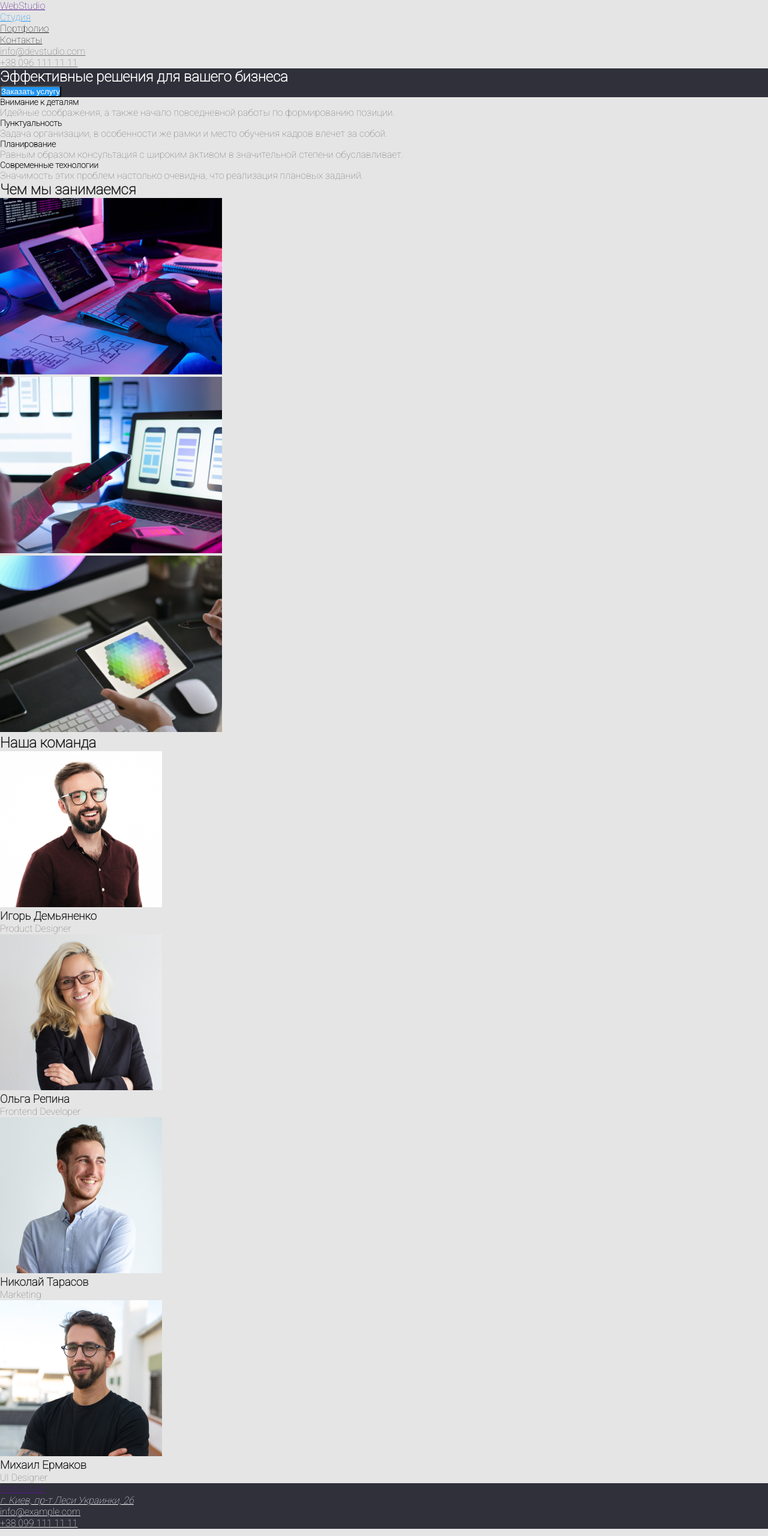
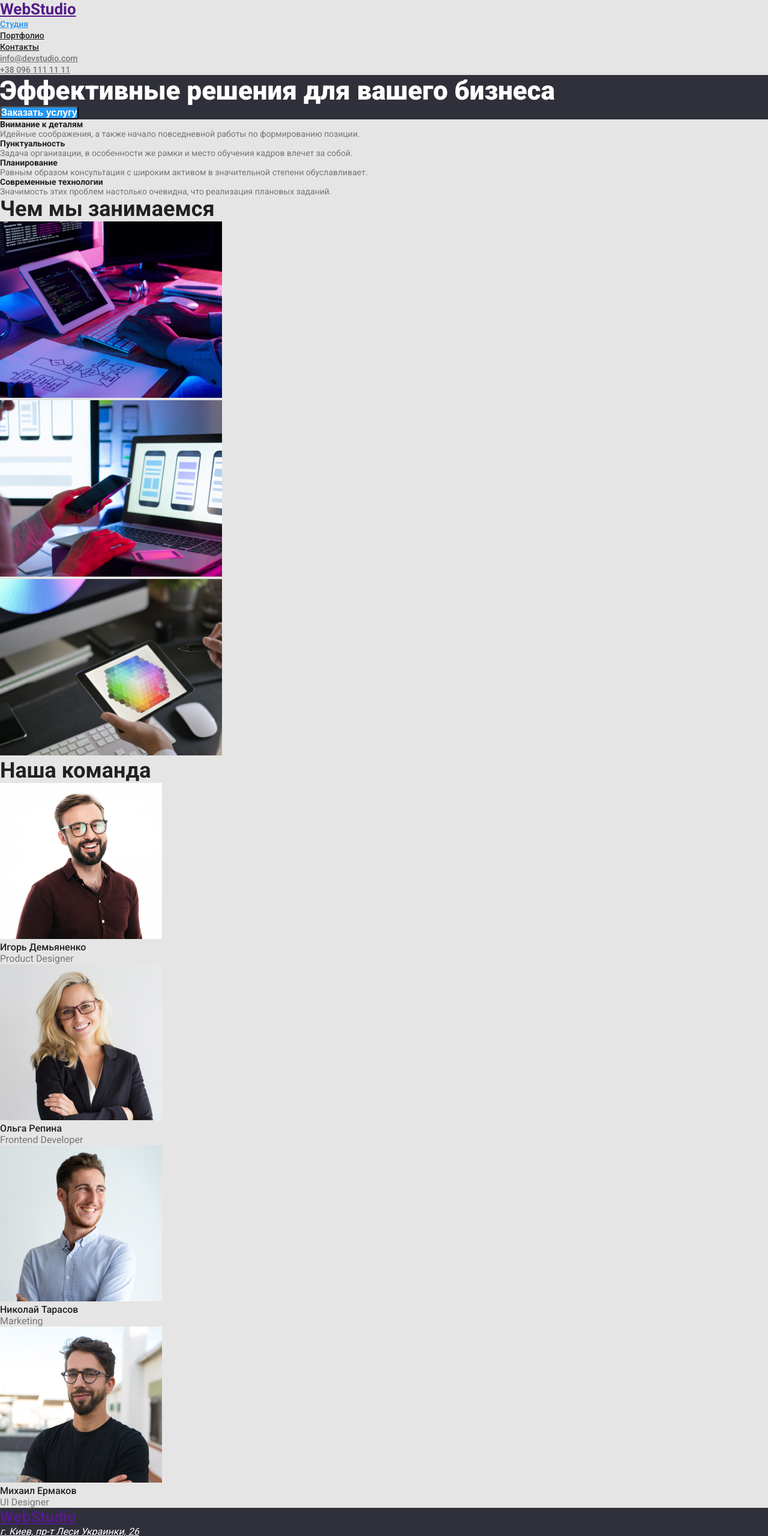
Before and after one commit to Altukhova844/goit-markup-hw-02, a plain HTML site: page index.html in a window 1280 px wide. Shown: the top 2560 px of the page at 60% size. Drawn offline with Linux system fonts and the light colour scheme.

Commit message:
добавила шрифты и проверила на ошибки

```diff
--- a/css/styles.css
+++ b/css/styles.css
@@ -21,7 +21,7 @@
 }
 
 .bodypage {
-  font-family: Roboto;
+  font-family: Roboto, sans-serif;
   background-color: var(--primary-bg-color);
   color: var(--primary-text-color);
 }
@@ -30,11 +30,20 @@
 ul {
   list-style: none;
 }
-
+.cursors {
+  cursor: pointer;
+}
 /* ==Стили для index.html== */
-
+.logo {
+  font-weight: bold;
+  font-size: 26px;
+  line-height: 1, 2;
+}
 /* Header-section */
 .site-nav a {
+  font-weight: 500;
+  font-size: 14px;
+  line-height: 1, 14;
   color: var(--title-text-color);
 }
 
@@ -46,6 +55,9 @@ ul {
   color: var(--accent-color);
 }
 .header-contacts a {
+  font-weight: 500;
+  font-size: 14px;
+  line-height: 1, 14;
   color: var(--primary-text-color);
 }
 .header-contacts .contact-link:hover,
@@ -55,12 +67,18 @@ ul {
 
 /* Hero */
 .hero-title {
+  font-weight: 900;
+  font-size: 44px;
+  line-height: 1, 36;
   color: var(--primary-white-color);
 }
 .blue-box {
   background-color: var(--accent-darkbox-color);
 }
 .hero-btn {
+  font-weight: bold;
+  font-size: 16px;
+  line-height: 1, 9;
   background-color: var(--accent-color);
   color: var(--primary-white-color);
   border-radius: 4px;
@@ -68,28 +86,56 @@ ul {
 
 /* Features Section */
 .feature-list .title {
-  font-style: normal;
   font-weight: bold;
   font-size: 14px;
+  line-height: 1, 14;
   color: var(--title-text-color);
+}
+.feature-list .text {
+  font-weight: normal;
+  font-size: 14px;
+  line-height: 1, 7;
 }
 /* Service list section */
 .services-title {
+  font-weight: bold;
+  font-size: 36px;
+  line-height: 1, 2;
   color: var(--title-text-color);
 }
 /* Our team section */
-.section-title {
+.our-team-title {
+  font-weight: bold;
+  font-size: 36px;
+  line-height: 1, 2;
   color: var(--title-text-color);
 }
-.staff-name {
+.worker-name {
+  font-weight: 500;
+  font-size: 16px;
+  line-height: 1, 2;
   color: var(--title-text-color);
+}
+.worker-function {
+  font-weight: normal;
+  font-size: 16px;
+  line-height: 1, 2;
 }
 /* ==Footer== */
 .footer-contact-list a {
   color: var(--primary-white-color);
 }
-
-/* Стили для portfolio.html */
+.footer-contact-list .footer-link:hover {
+  color: var(--accent-color);
+}
+.footer-contact-list .footer-link:focus {
+  color: var(--accent-color);
+}
+/* ===Стили для portfolio.html=== */
+/* portfolio button filter */
+.portfolio-btn-box {
+  background-color: var(--primary-bg-color);
+}
 .button {
   color: var(--title-text-color);
   background: #f5f4fa;
@@ -101,6 +147,18 @@ ul {
   color: var(--primary-white-color);
   border-radius: 4px;
 }
+.portfolio-btn {
+  font-family: inherit;
+}
+/* portfolio menu */
 .portfolio-title {
+  font-weight: bold;
+  font-size: 18px;
+  line-height: 2;
   color: var(--title-text-color);
 }
+.portfolio-description {
+  font-weight: normal;
+  font-size: 16px;
+  line-height: 1, 9;
+}
--- a/index.html
+++ b/index.html
@@ -7,10 +7,9 @@
     <meta name="viewport" content="width=device-width, initial-scale=1.0">
     <title>htmlcss38</title>
     <link rel="preconnect" href="https://fonts.gstatic.com">
-    <link href="https://fonts.googleapis.com/css2?family=Raleway:wght@100&family=Roboto:wght@100&display=swap"
-        rel="stylesheet">
+    <link href="https://fonts.googleapis.com/css2?family=Raleway:wght@700&display=swap" rel="stylesheet">
     <link rel="preconnect" href="https://fonts.gstatic.com">
-    <link href="https://fonts.googleapis.com/css2?family=Roboto:wght@100&display=swap" rel="stylesheet">
+    <link href="https://fonts.googleapis.com/css2?family=Roboto:wght@400;500;700;900&display=swap" rel="stylesheet">
     <link rel="stylesheet" href="./css/styles.css" />
 </head>
 
@@ -18,7 +17,7 @@
     <header>
         <!--Header-section-->
         <nav>
-            <a href="">WebStudio</a>
+            <a href="" class="logo">WebStudio</a>
             <ul class="site-nav">
                 <li> <a href="./index.html" class="link current">Студия</a> </li>
                 <li> <a href="./portfolio.html" class="link">Портфолио</a> </li>
@@ -35,23 +34,23 @@
         <section class="blue-box">
         <!--Hero-section-->
             <h1 class="hero-title">Эффективные решения для вашего бизнеса</h1>
-            <button type="button" class="hero-btn">Заказать услугу</button>
+            <button type="button" class="cursors hero-btn">Заказать услугу</button>
         </section>
 
         <section>
         <!--Features-section-->
             <ul class="feature-list">
                 <li><h3 class="title">Внимание к деталям</h3>
-                    <p>Идейные соображения, а также начало повседневной работы по формированию позиции.</p>
+                    <p class="text">Идейные соображения, а также начало повседневной работы по формированию позиции.</p>
                 </li>
                 <li><h3 class="title">Пунктуальность</h3>
-                    <p>Задача организации, в особенности же рамки и место обучения кадров влечет за собой.</p>
+                    <p class="text">Задача организации, в особенности же рамки и место обучения кадров влечет за собой.</p>
                 </li>
                 <li><h3 class="title">Планирование</h3>
-                    <p>Равным образом консультация с широким активом в значительной степени обуславливает.</p>
+                    <p class="text">Равным образом консультация с широким активом в значительной степени обуславливает.</p>
                 </li>
                 <li><h3 class="title">Современные технологии</h3>
-                    <p>Значимость этих проблем настолько очевидна, что реализация плановых заданий.</p>
+                    <p class="text">Значимость этих проблем настолько очевидна, что реализация плановых заданий.</p>
                 </li>
             </ul>
         </section>
@@ -68,27 +67,27 @@
 
         <section>
         <!--Our-team-section-->
-        <h2 class="section-title">Наша команда</h2>
+        <h2 class="our-team-title">Наша команда</h2>
             <ul>
                 <li>
                     <img src="./images/i-demyanenko.jpg" alt="ihor-demyanenko" width="270" height="260"/>
-                    <p><h3 class="staff-name">Игорь Демьяненко</h3></p>
-                    <p>Product Designer</p>
+                    <p><h3 class="worker-name">Игорь Демьяненко</h3></p>
+                    <p class="worker-function">Product Designer</p>
                 </li>
                 <li>
                     <img src="./images/o-repyna.jpg" alt="olha-repyna" width="270" height="260"/>
-                    <p><h3 class="staff-name">Ольга Репина</h3></p>
-                    <p>Frontend Developer</p>
+                    <p><h3 class="worker-name">Ольга Репина</h3></p>
+                    <p class="worker-function">Frontend Developer</p>
                 </li>
                 <li>
                     <img src="./images/n-tarasov.jpg" alt="nikolay-tarasov" width="270" height="260"/>
-                    <p><h3 class="staff-name">Николай Тарасов</h3></p>
-                    <p>Marketing</p>
+                    <p><h3 class="worker-name">Николай Тарасов</h3></p>
+                    <p class="worker-function">Marketing</p>
                 </li>
                 <li>
                     <img src="./images/m-yermakov.jpg" alt="mikhail-yermakov" width="270" height="260"/>
-                    <p><h3 class="staff-name">Михаил Ермаков</h3></p>
-                    <p>UI Designer</p>
+                    <p><h3 class="worker-name">Михаил Ермаков</h3></p>
+                    <p class="worker-function">UI Designer</p>
                 </li>
             </ul>
         </section>
@@ -96,12 +95,12 @@
 
     <footer>
     <div class="blue-box">
-        <a href="">WebStudio</a>
+        <a href="" class="logo">WebStudio</a>
     <!--Contact-information-->
         <ul class="footer-contact-list">
-            <li><a href=""><address>г. Киев, пр-т Леси Украинки, 26</address></a></li>
-            <li><a href="mailto:info@example.com">info@example.com</a></li>
-            <li><a href="tel:+380991111111">+38 099 111 11 11</a></li>
+            <li><a href="" class="footer-link"><address>г. Киев, пр-т Леси Украинки, 26</address></a></li>
+            <li><a href="mailto:info@example.com" class="footer-link">info@example.com</a></li>
+            <li><a href="tel:+380991111111" class="footer-link">+38 099 111 11 11</a></li>
         </ul>
     </div>
     </footer>
```
Also changed, not shown: portfolio.html (+26 -27 lines).
